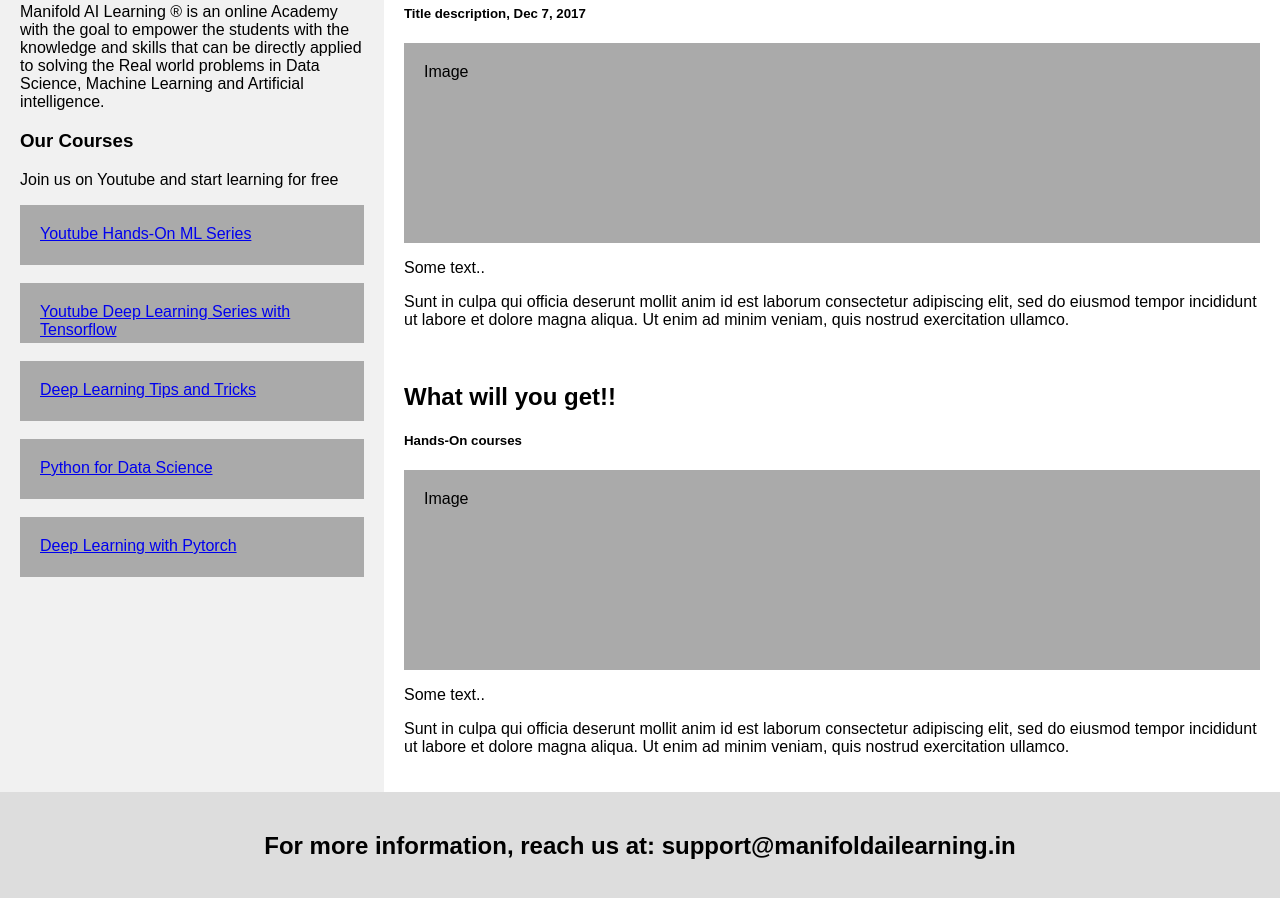
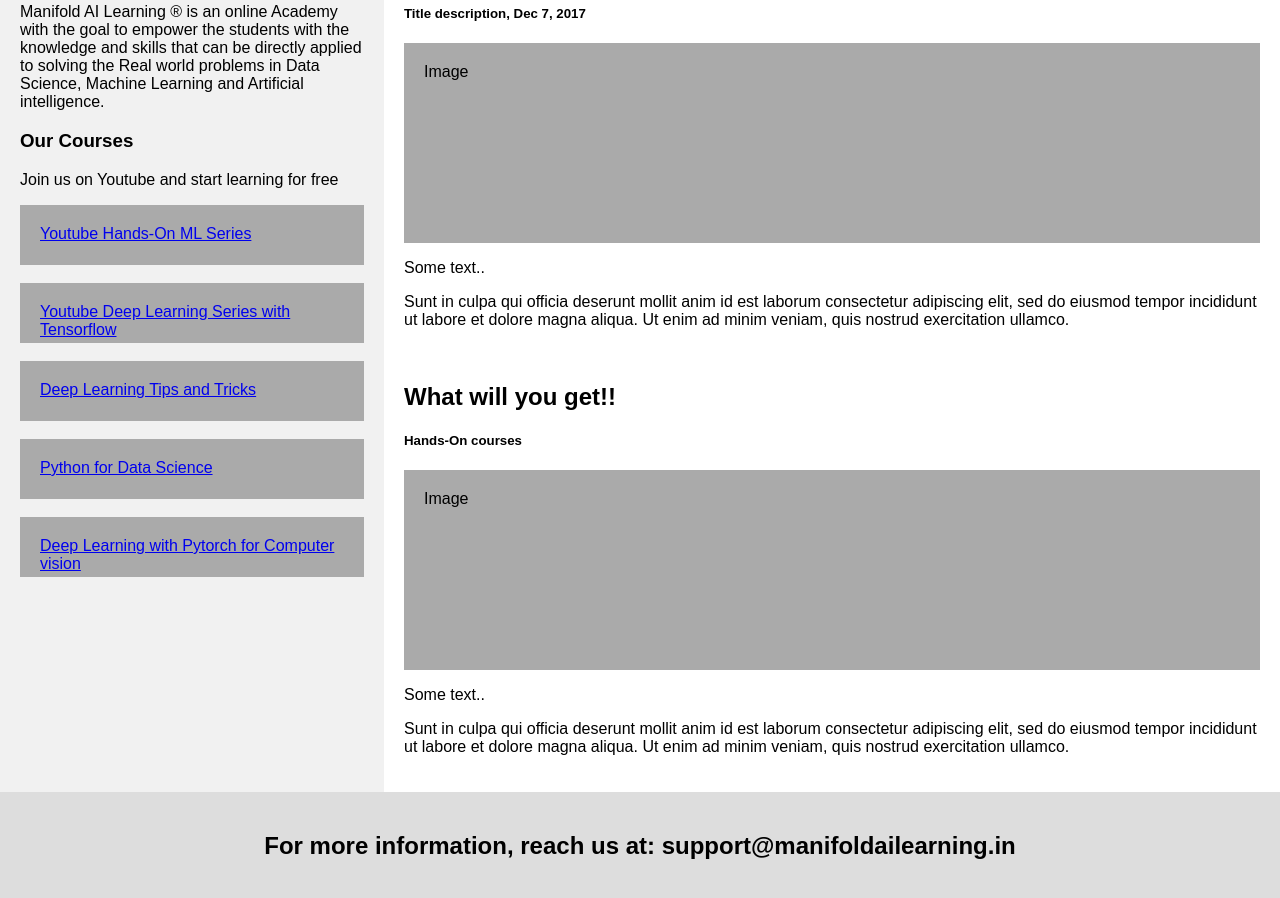
Before and after one commit to slkpddm/MLOps, a plain HTML site: page index.html in a window 1280 px wide. Shown: the part 457-1355 px from the top of the page. Drawn offline with Linux system fonts and the light colour scheme.

Commit message:
Pytorch series updated

```diff
--- a/index.html
+++ b/index.html
@@ -135,7 +135,7 @@
     <div class="fakeimg" style="height:60px;"> <a href="https://www.youtube.com/manifoldailearning" class="right">Youtube Deep Learning Series with Tensorflow </a> </div><br>
     <div class="fakeimg" style="height:60px;"><a href="https://www.youtube.com/manifoldailearning" class="right"> Deep Learning Tips and Tricks </a> </div><br>
     <div class="fakeimg" style="height:60px;"><a href="https://www.youtube.com/manifoldailearning" class="right"> Python for Data Science </a> </div><br>
-     <div class="fakeimg" style="height:60px;"><a href="https://www.youtube.com/manifoldailearning" class="right"> Deep Learning with Pytorch </a> </div><br>
+     <div class="fakeimg" style="height:60px;"><a href="https://www.youtube.com/manifoldailearning" class="right"> Deep Learning with Pytorch for Computer vision </a> </div><br>
   </div>
   <div class="main">
     <h2>TITLE HEADING</h2>
```
